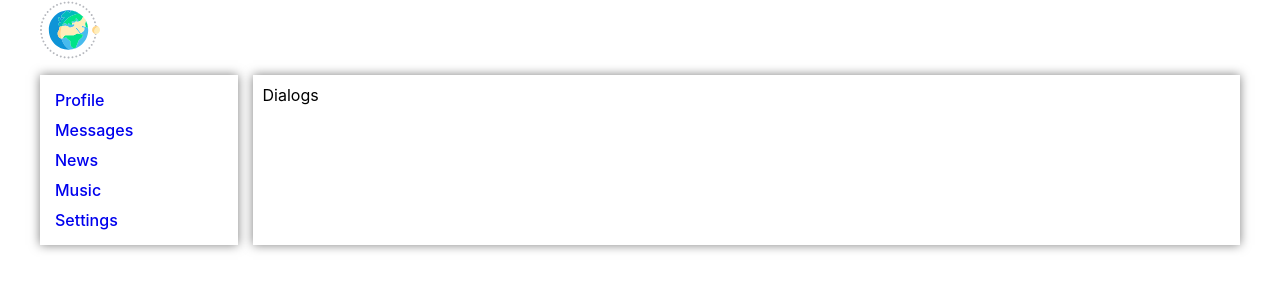
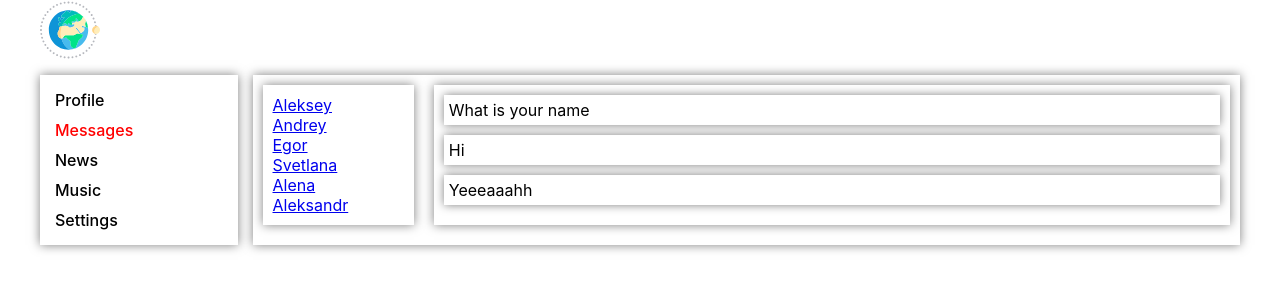
Before and after one commit to mrkain/ReactAPP, a React (Create React App) app: page /dialogs in a window 1280 px wide. Shown: the top 300 px of the page. Built offline with nearby package versions, Linux system fonts and the light colour scheme.

Commit message:
Добавили profileinfo, dialogs пропсы

```diff
--- a/src/components/Dialogs/Dialogs.jsx
+++ b/src/components/Dialogs/Dialogs.jsx
@@ -1,15 +1,43 @@
 import React from "react";
-import s from "./Dialogs.module.css";
+import s from "./Dialogs.module.css"
+import {NavLink} from "react-router-dom";
 
-const Dialogs = () => {
+const DialogItem = (props) => {
   return (
-    <div>
-      Dialogs
+    <div className={`${s.item} ${s.active}`}>
+      <NavLink to={"/dialogs/" + props.id}>{props.name}</NavLink>
+    </div>
+  )
+}
+
+const Message = (props) => {
+  return (
+    <div className={s.dialog}>
+      {props.message}
     </div>
   )
 }
 
 
+const Dialogs = () => {
+  return (
+    <div className={s.dialogs}>
+      <div className={s.dialogs_items}>
+        <DialogItem name="Aleksey" id="1" />
+        <DialogItem name="Andrey" id="2" />
+        <DialogItem name="Egor" id="3" />
+        <DialogItem name="Svetlana" id="4" />
+        <DialogItem name="Alena" id="5" />
+        <DialogItem name="Aleksandr" id="6" />
+      </div>
+      <div className={s.dialogs_message}>
+        <Message message="What is your name"/>
+        <Message message="Hi"/>
+        <Message message="Yeeeaaahh"/>
+      </div>
+    </div>
+  )
+}
 
 
 export default Dialogs;
--- a/src/components/Dialogs/Dialogs.module.css
+++ b/src/components/Dialogs/Dialogs.module.css
@@ -1,6 +1,26 @@
-/*
-.content {
-    grid-area: c;
+.dialogs {
+    display: grid;
+    grid-template-columns: 2fr 10fr;
+}
+
+.dialogs_items {
+    padding: 10px;
     box-shadow: 0 0 10px rgba(0,0,0,0.5);
+    margin-right: 10px;
+}
+
+.dialogs_message {
     padding: 10px;
-}*/
+    box-shadow: 0 0 10px rgba(0,0,0,0.5);
+    margin-left: 10px;
+}
+
+.item.active {
+    color: red;
+}
+
+.dialog {
+    padding: 5px;
+    margin-bottom: 10px;
+    box-shadow: 0 0 10px rgba(0,0,0,0.5);
+}
--- a/src/components/Navbar/Navbar.jsx
+++ b/src/components/Navbar/Navbar.jsx
@@ -1,23 +1,24 @@
 import React from "react";
 import s from "./Navbar.module.css";
+import {NavLink} from "react-router-dom";
 
 const Navbar = () => {
   return (
     <nav className={s.nav}>
       <div className={s.item}>
-          <a href="/profile">Profile</a>
+        <NavLink to="/profile" activeClassName={s.active}>Profile</NavLink>
       </div>
       <div className={`${s.item} ${s.active}`}>
-          <a href="/dialogs">Messages</a>
+        <NavLink to="/dialogs" activeClassName={s.active}>Messages</NavLink>
       </div>
       <div className={s.item}>
-          <a href="/news">News</a>
+        <a>News</a>
       </div>
       <div className={s.item}>
-          <a href="/music">Music</a>
+        <a>Music</a>
       </div>
       <div className={s.item}>
-          <a href="/settings">Settings</a>
+        <a>Settings</a>
       </div>
     </nav>
   )
--- a/src/components/Navbar/Navbar.module.css
+++ b/src/components/Navbar/Navbar.module.css
@@ -10,14 +10,11 @@
     font-weight: 500;
 }
 
-.item.active {
-    color: blue;
+.item a {
+    color: black;
+    text-decoration: none;
 }
 
-.item:hover {
+.item a.active {
     color: red;
 }
-
-a {
-    text-decoration: none;
-}
--- a/src/components/Profile/MyPosts/MyPosts.jsx
+++ b/src/components/Profile/MyPosts/MyPosts.jsx
@@ -5,7 +5,9 @@ import Post from "./Post/Post";
 const MyPosts = () => {
   return (
     <div>
-      MY POSTS
+      <h3>
+        MY POSTS
+      </h3>
       <div className={s.new_post}>
         <span className={s.post_title}>Новый пост</span>
         <textarea className={s.post_text}>Введите текст поста</textarea>
--- a/src/components/Profile/Profile.jsx
+++ b/src/components/Profile/Profile.jsx
@@ -1,16 +1,12 @@
 import React from "react";
 import s from "./Profile.module.css"
 import MyPosts from "./MyPosts/MyPosts";
+import ProfileInfo from "./ProfileInfo/ProfileInfo";
 
 const Profile = () => {
   return (
       <div className={s.content}>
-        <div className={s.user_header}>
-        </div>
-        <div className={s.user}>
-          <img src="https://photopict.ru/wp-content/uploads/2019/05/krutye-kartinki-na-avu3.jpg" alt=""/>
-          <span>Aleksey Popov</span>
-        </div>
+        <ProfileInfo />
         <MyPosts />
       </div>
   )
--- a/src/components/Profile/Profile.module.css
+++ b/src/components/Profile/Profile.module.css
@@ -1,23 +1,7 @@
-/*.content {
-    grid-area: c;
-    box-shadow: 0 0 10px rgba(0,0,0,0.5);
-    padding: 10px;
-}*/
+.content {
 
-.user {
-    margin-top: 10px;
-    padding: 5px;
-    box-shadow: 0 0 10px rgba(0,0,0,0.5);
-}
-
-.user img {
-    width: 50px;
-    border-radius: 50%;
 }
 
 .user_header {
-    min-height: 200px;
-    background-image: url("user-header.jpg");
-    background-size: cover;
-    background-repeat: no-repeat;
+
 }
--- /dev/null
+++ b/src/components/Profile/ProfileInfo/ProfileInfo.jsx
@@ -0,0 +1,19 @@
+import React from "react";
+import s from "./ProfileInfo.module.css"
+
+const ProfileInfo = (props) => {
+  return (
+    <div className={s.profile_info}>
+      <div className={s.user_header}>
+        <img src="http://www.animedistrada.it/wp-content/uploads/2018/01/copertina-press-area-1.png" alt=""/>
+      </div>
+      <div className={s.user}>
+        <img src="https://photopict.ru/wp-content/uploads/2019/05/krutye-kartinki-na-avu3.jpg" alt=""/>
+        <span className={s.user_name}>Aleksey Popov</span>
+      </div>
+    </div>
+
+  )
+}
+
+export default ProfileInfo;
--- /dev/null
+++ b/src/components/Profile/ProfileInfo/ProfileInfo.module.css
@@ -0,0 +1,24 @@
+.profile_info {
+
+}
+
+.user {
+    margin-top: 10px;
+    padding: 5px;
+    box-shadow: 0 0 10px rgba(0,0,0,0.5);
+    display: flex;
+    align-items: center;
+}
+
+
+.user img {
+    padding: 10px;
+    width: 50px;
+    border-radius: 50%;
+}
+
+.user_name {
+    padding: 10px;
+    color: lightslategray;
+    font-weight: 500;
+}
```
Also changed, not shown: src/components/Profile/profile-header.jpg (added), src/components/Profile/user-header.jpg (deleted). Lines whose indentation alone changed are shown as unchanged.
